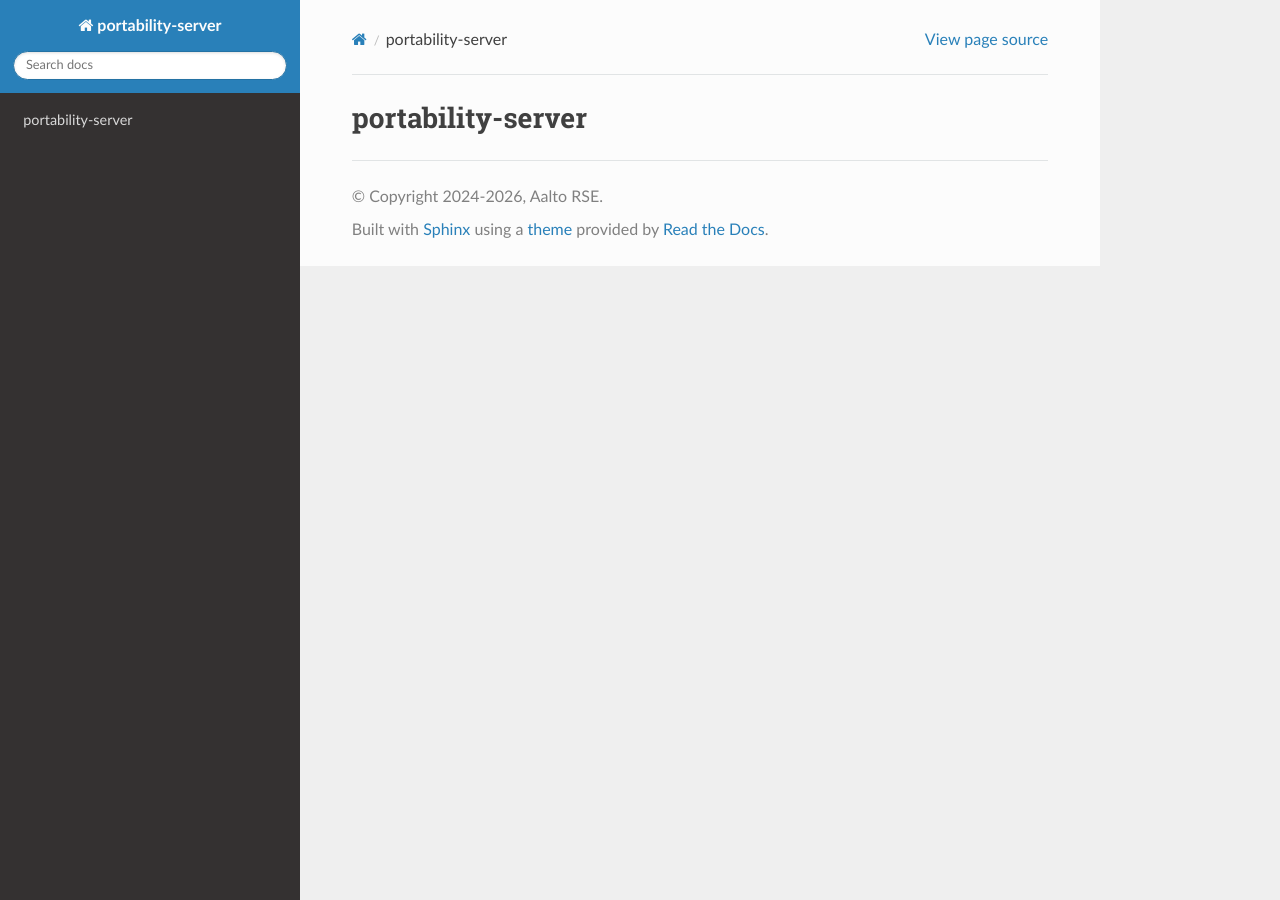
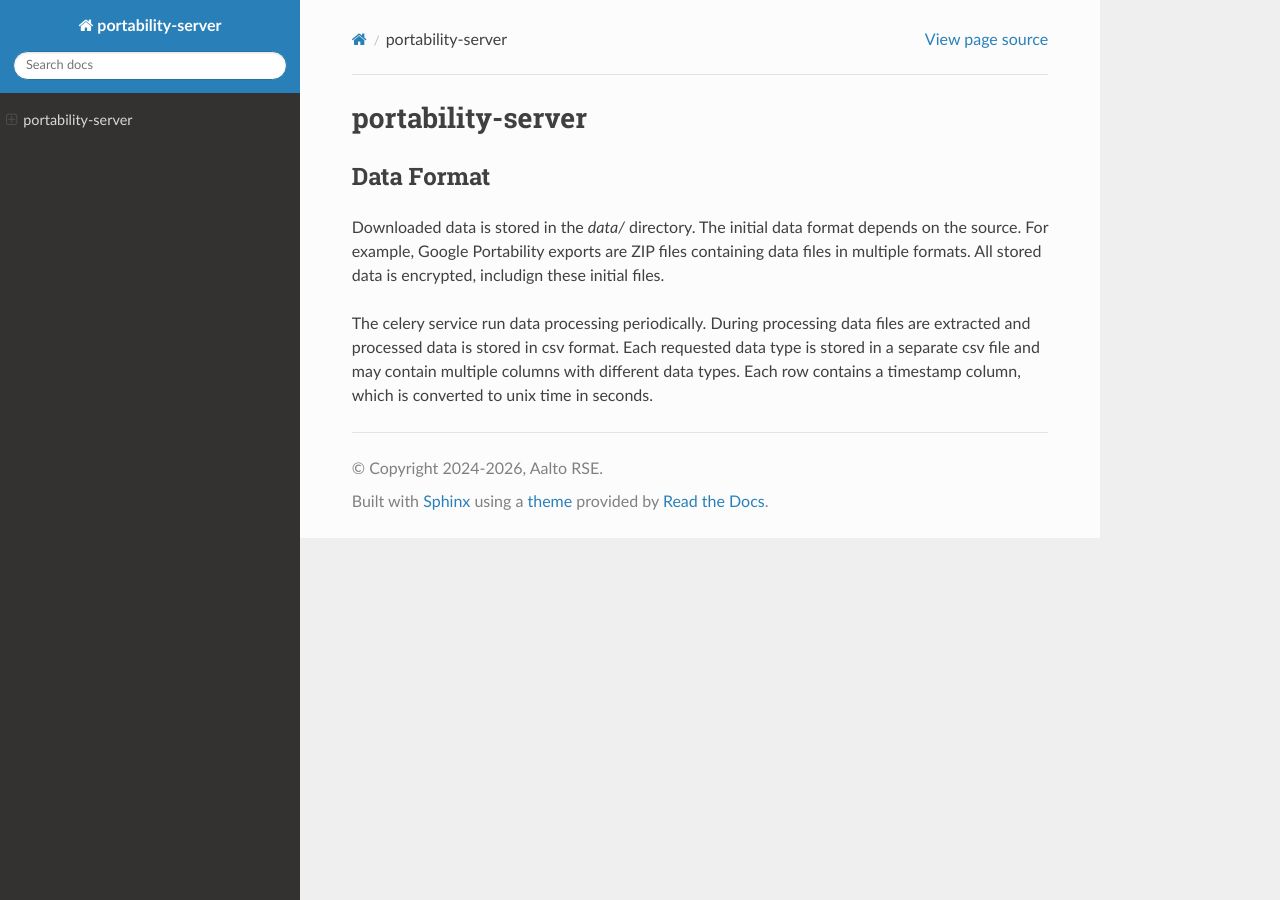
Before and after one commit to digitraceslab/portability-server, a Sphinx documentation site: the page built from docs/index.rst, in a window 1280 px wide. Built offline with Sphinx 7.4.7 and the Read the Docs theme 3.1.0, drawn with Linux system fonts in a browser that asks for light colours; pages that are not in the unit, such as notebooks, are missing from menus.

Commit message:
Add data format information

```diff
--- a/docs/conf.py
+++ b/docs/conf.py
@@ -45,7 +45,7 @@ APIDOC_EXCLUDE = [
 def run_apidoc(_):
     from sphinx.ext.apidoc import main as apidoc_main
     root = str(Path(__file__).resolve().parent.parent)
-    out = str(Path(__file__).resolve().parent)
+    out = str(Path(__file__).resolve().parent / 'api')
     args = ['-o', out, root, '--separate', '-f'] + [
         os.path.join(root, p) for p in APIDOC_EXCLUDE
     ]
--- a/docs/index.rst
+++ b/docs/index.rst
@@ -6,3 +6,18 @@ portability-server
    :caption: Contents:
 
    apimodules
+
+
+
+Data Format
+------------
+
+Downloaded data is stored in the `data/` directory. The initial data format depends
+on the source. For example, Google Portability exports are ZIP files containing data
+files in multiple formats. All stored data is encrypted, includign these initial
+files.
+
+The celery service run data processing periodically. During processing data files are
+extracted and processed data is stored in csv format. Each requested data type is
+stored in a separate csv file and may contain multiple columns with different data types.
+Each row contains a timestamp column, which is converted to unix time in seconds.
```
Also changed, not shown: README.md (+12 -2 lines).
